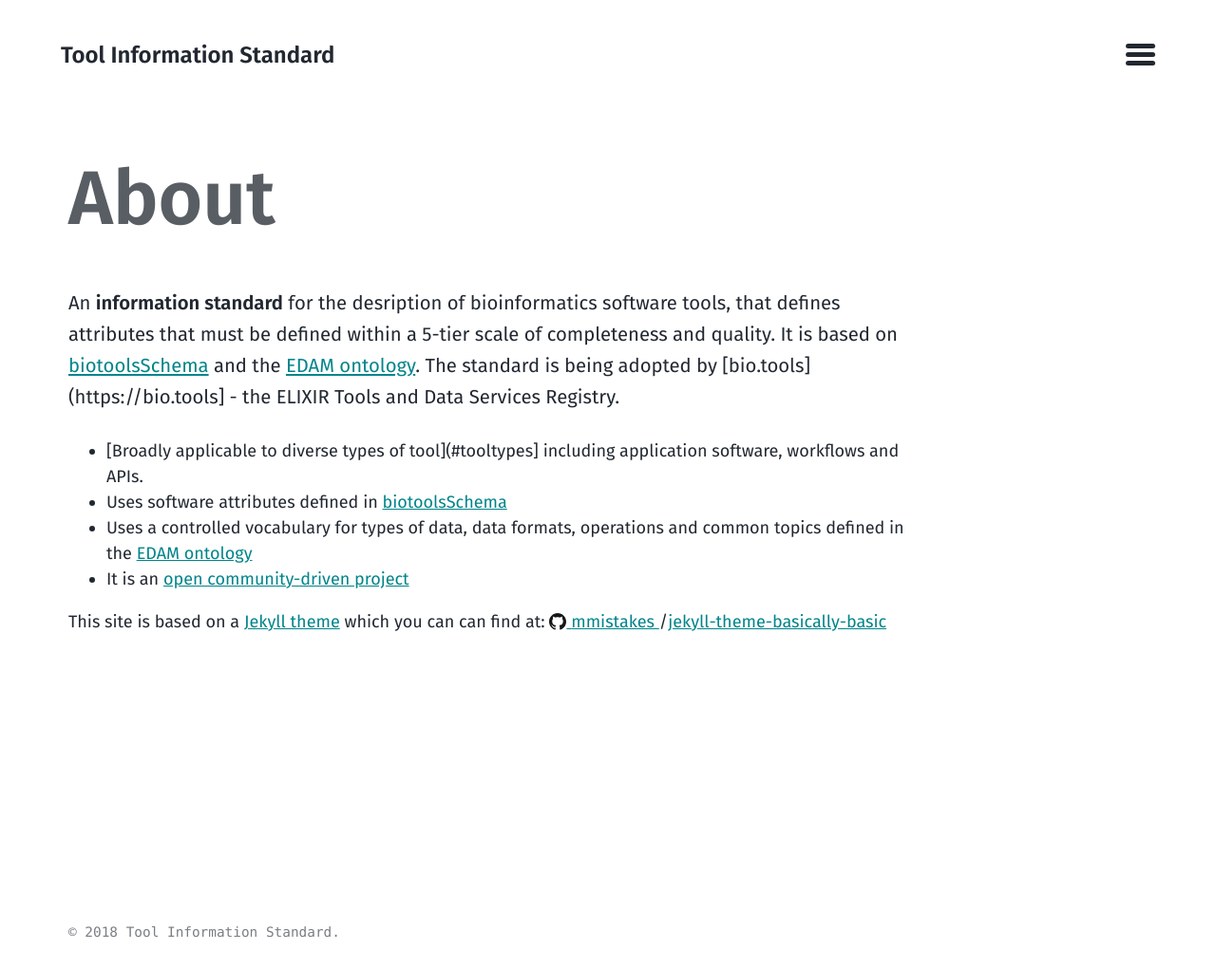
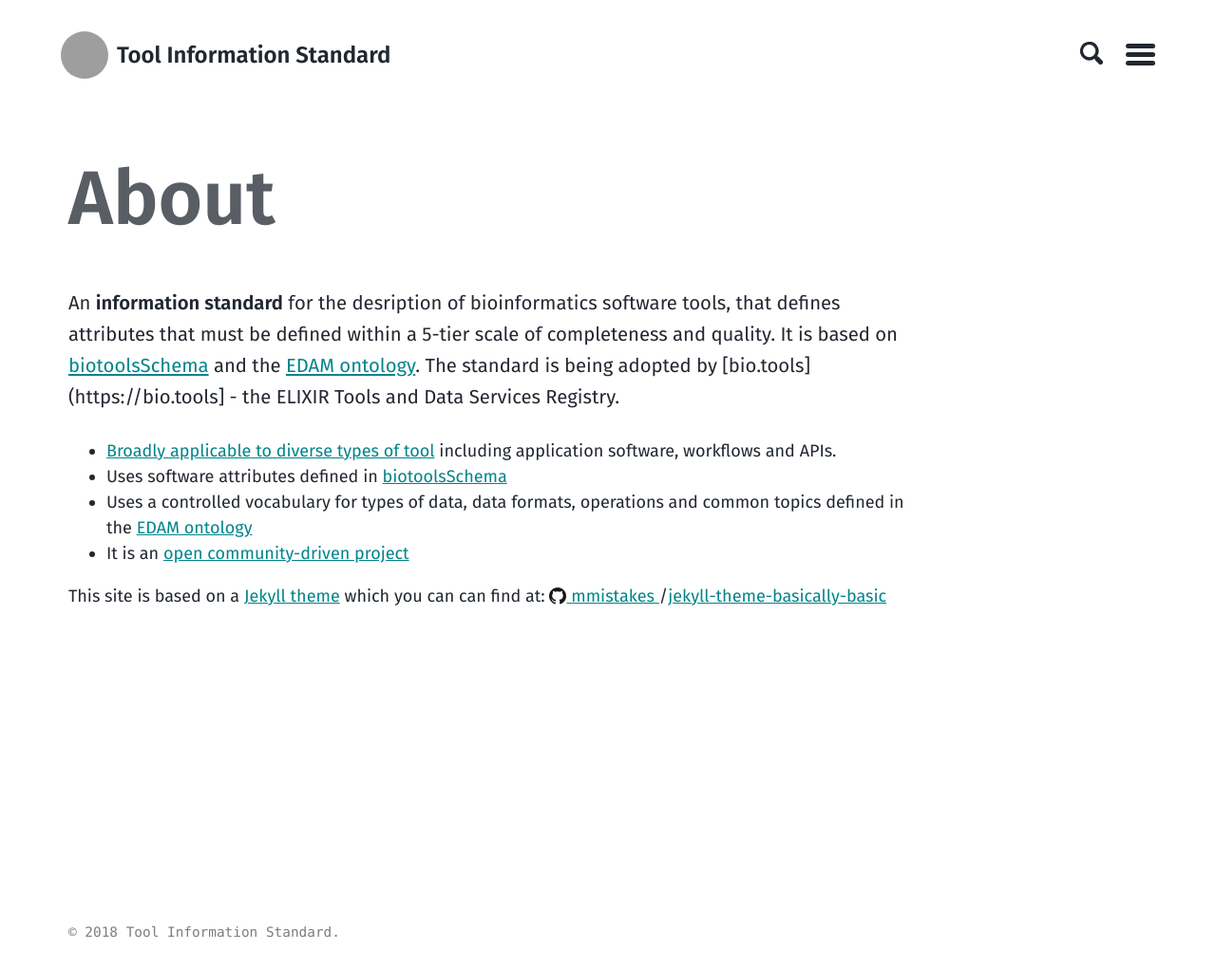
Before and after one commit to bio-tools/Tool-Information-Standards, a Jekyll site: the page built from docs/about.md, in a window 1280 px wide. Shown: the whole page at 95% size. Built offline with Jekyll 4.4.1, drawn with Linux system fonts in a browser that asks for light colours; grey boxes are pictures that could not be loaded.

Commit message:
adding logo

```diff
--- a/docs/_config.yml
+++ b/docs/_config.yml
@@ -15,7 +15,7 @@
 # in the templates via {{ site.myvariable }}.
 lang: en-US
 title: Tool Information Standard
-email:
+email: jison@bioinformatics.dtu.dk
 description: An **information standard** for the desription of bioinformatics software tools.
 baseurl: # the optional subpath of your site, e.g. "/blog"
 url: # the base hostname & protocol for your site e.g. "https://mmistakes.github.io"
@@ -25,9 +25,9 @@ author:
   picture:
 twitter_username:
 github_username: joncison
-logo: # path of site logo, e.g. "/assets/images/logo.png"
-search: # true, false (default)
-search_full_content: false # true, false (default)
+logo: /assets/images/ToolInfoStandardLogo.png
+search: true
+search_full_content: true
 search_provider: # lunr (default), algolia
 algolia:
   application_id: # YOUR_APPLICATION_ID
--- a/docs/about.md
+++ b/docs/about.md
@@ -5,7 +5,7 @@ layout: about
 
 An **information standard** for the desription of bioinformatics software tools, that defines attributes that must be defined within a 5-tier scale of completeness and quality.  It is based on [biotoolsSchema](https://github.com/bio-tools/biotoolsschema) and the [EDAM ontology](https://github.com/edamontology/edamontology). The standard is being adopted by [bio.tools](https://bio.tools] - the ELIXIR Tools and Data Services Registry.
 
-- [Broadly applicable to diverse types of tool](#tooltypes] including application software, workflows and APIs.
+- [Broadly applicable to diverse types of tool](#tooltypes) including application software, workflows and APIs.
 - Uses software attributes defined in [biotoolsSchema](https://github.com/bio-tools/biotoolsschema)
 - Uses a controlled vocabulary for types of data, data formats, operations and common topics defined in the [EDAM ontology](https://github.com/edamontology/edamontology)
 - It is an [open community-driven project](#community)
```
Also changed, not shown: docs/assets/icons/ToolInfoStandardLogo.png (added).
